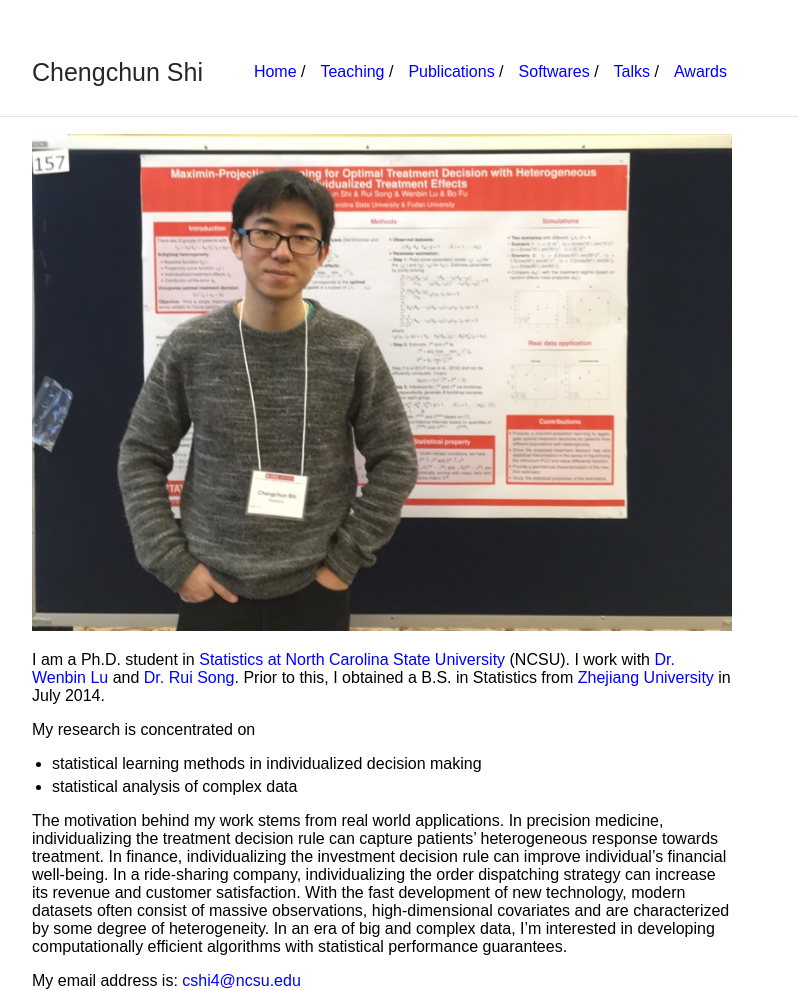
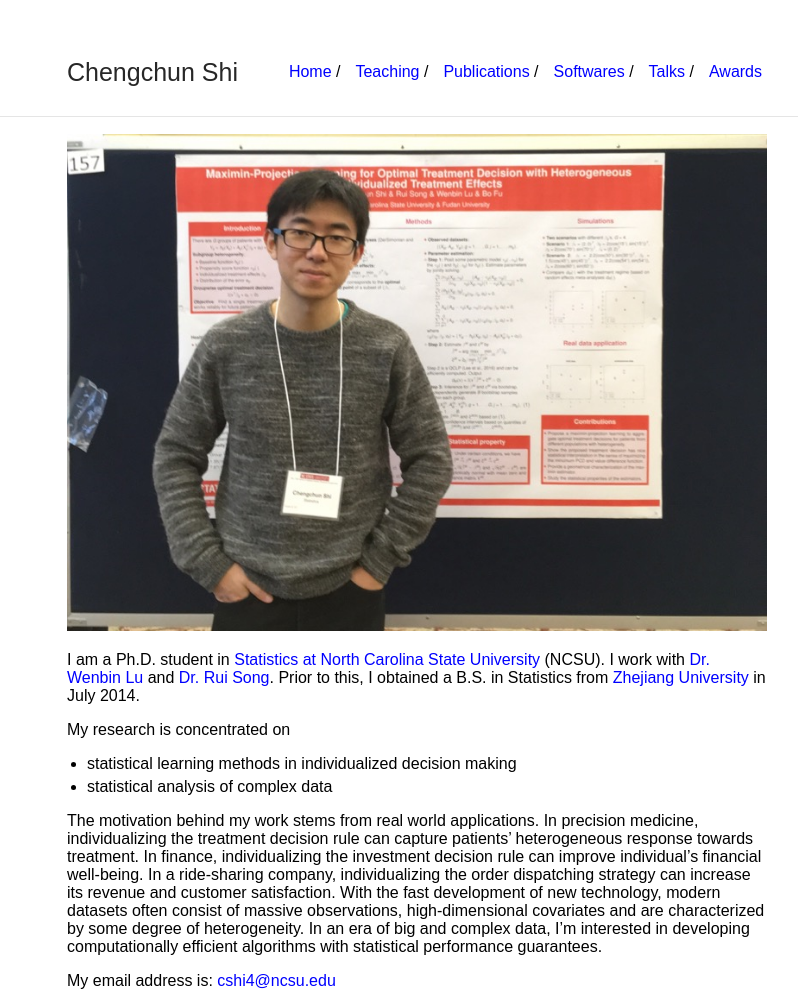
Before and after one commit to callmespring/callmespring.github.io, a Jekyll site: the page built from index.md, in a window 1280 px wide. Shown: the whole page, without its empty margins (223-1021 px from the left). Built offline with Jekyll 4.4.1, drawn with Linux system fonts in a browser that asks for light colours.

Commit message:
Update _style.scss

```diff
--- a/_sass/_style.scss
+++ b/_sass/_style.scss
@@ -11,8 +11,8 @@
 }
 body {
     /*margin: 0;*/
-    margin-right: 150px;
-    margin-left: 80px;
+    margin-right: 50px;
+    margin-left: 50px;
     font-family: "Arial";
     height: 100%;
 }
```
